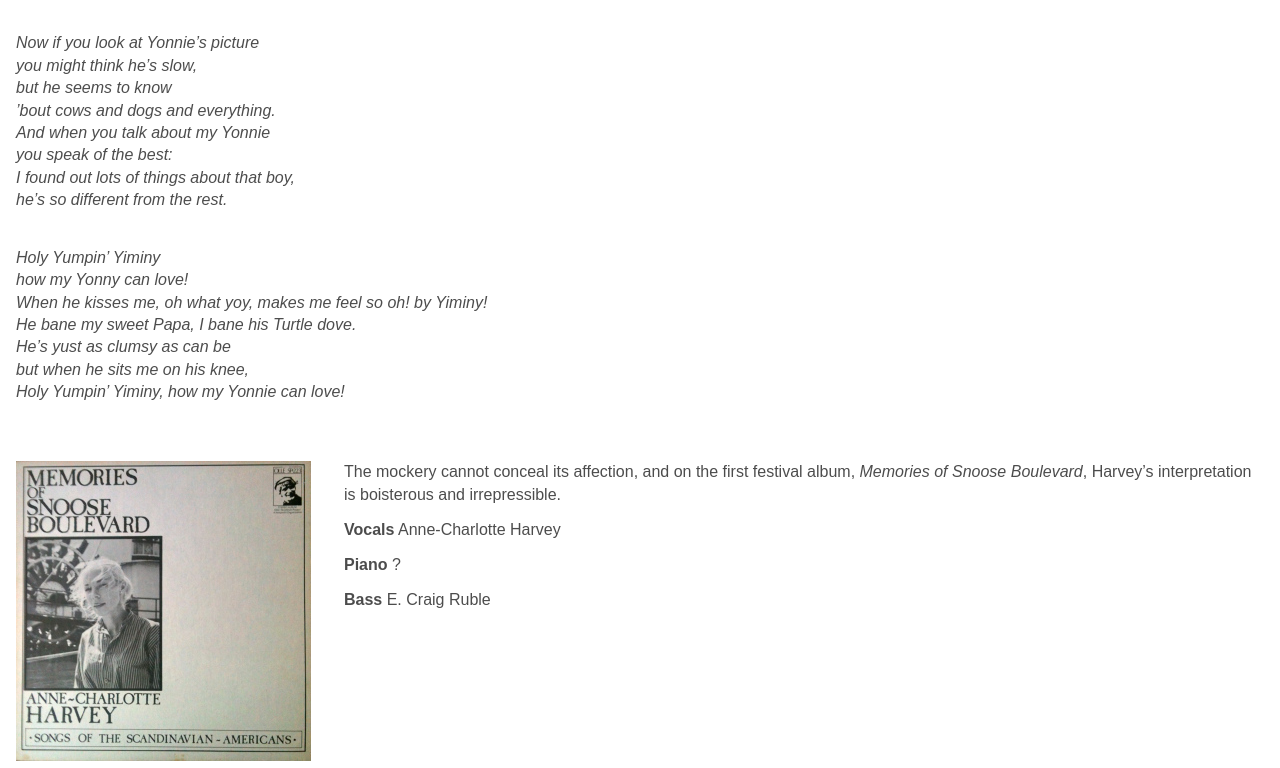
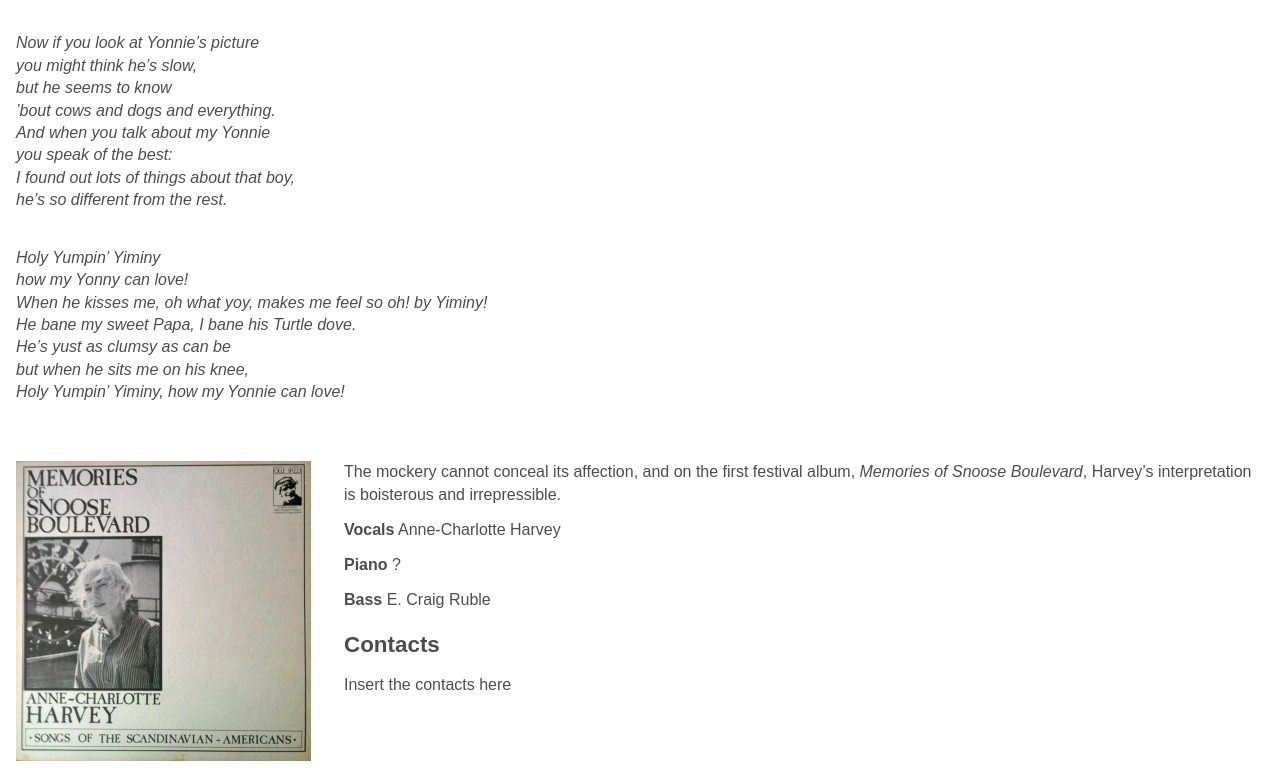
Before and after one commit to snooseboulevard/snooseboulevard.github.io, a plain HTML site: page index.html in a window 1280 px wide. Shown: the part 3702-4470 px from the top of the page. Drawn offline with Linux system fonts and the light colour scheme.

Commit message:
Added an area for contacts

```diff
--- a/index.html
+++ b/index.html
@@ -166,5 +166,10 @@ Holy Yumpin’ Yiminy, how my Yonnie can love!</p>
 <p><b>Bass</b> E. Craig Ruble</p>
 </div>
 
+<div><a id="contacts"></a>
+  <h1>Contacts</h1>
+<p>Insert the contacts here</p>
+</div>
+
 </body>
 </html>
```
